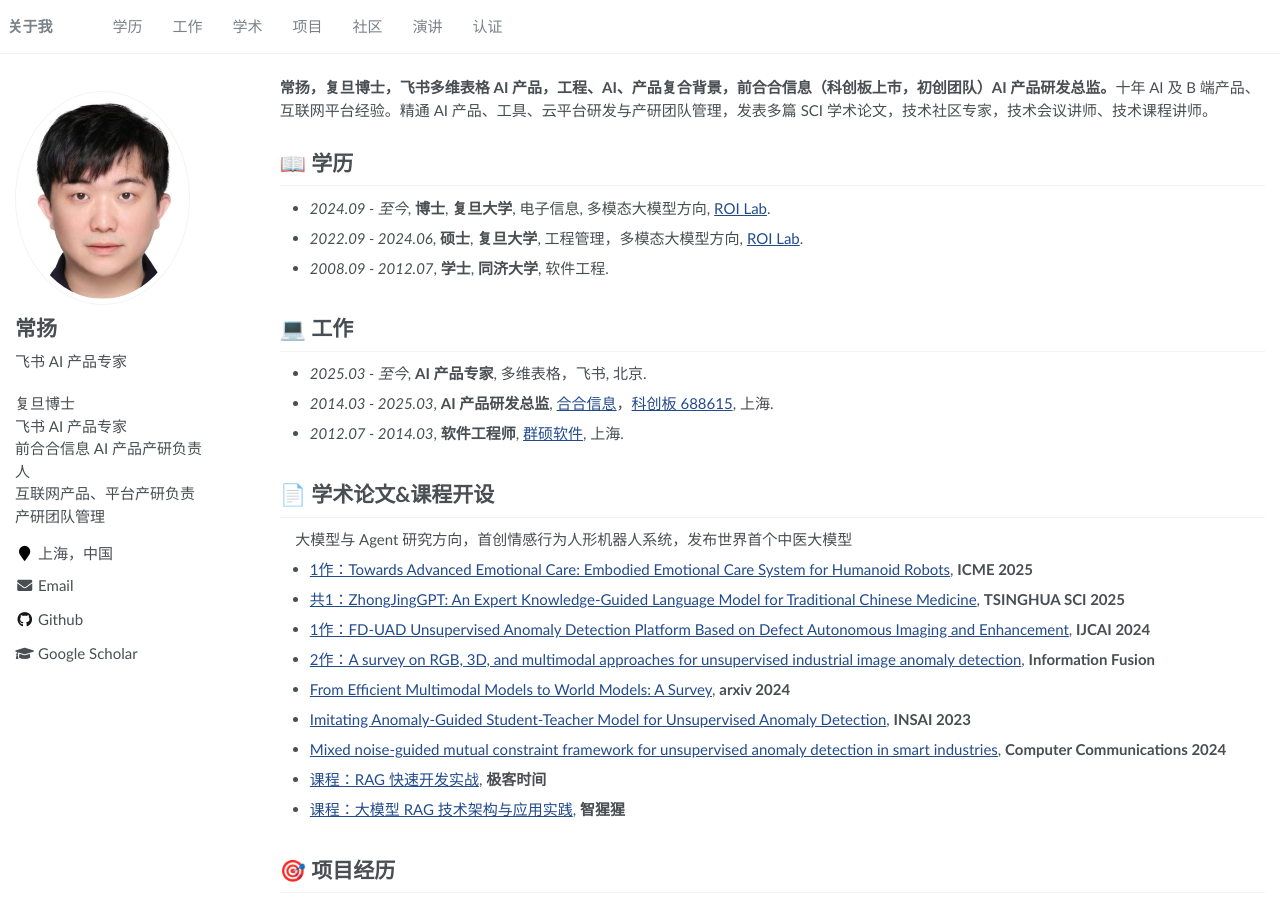
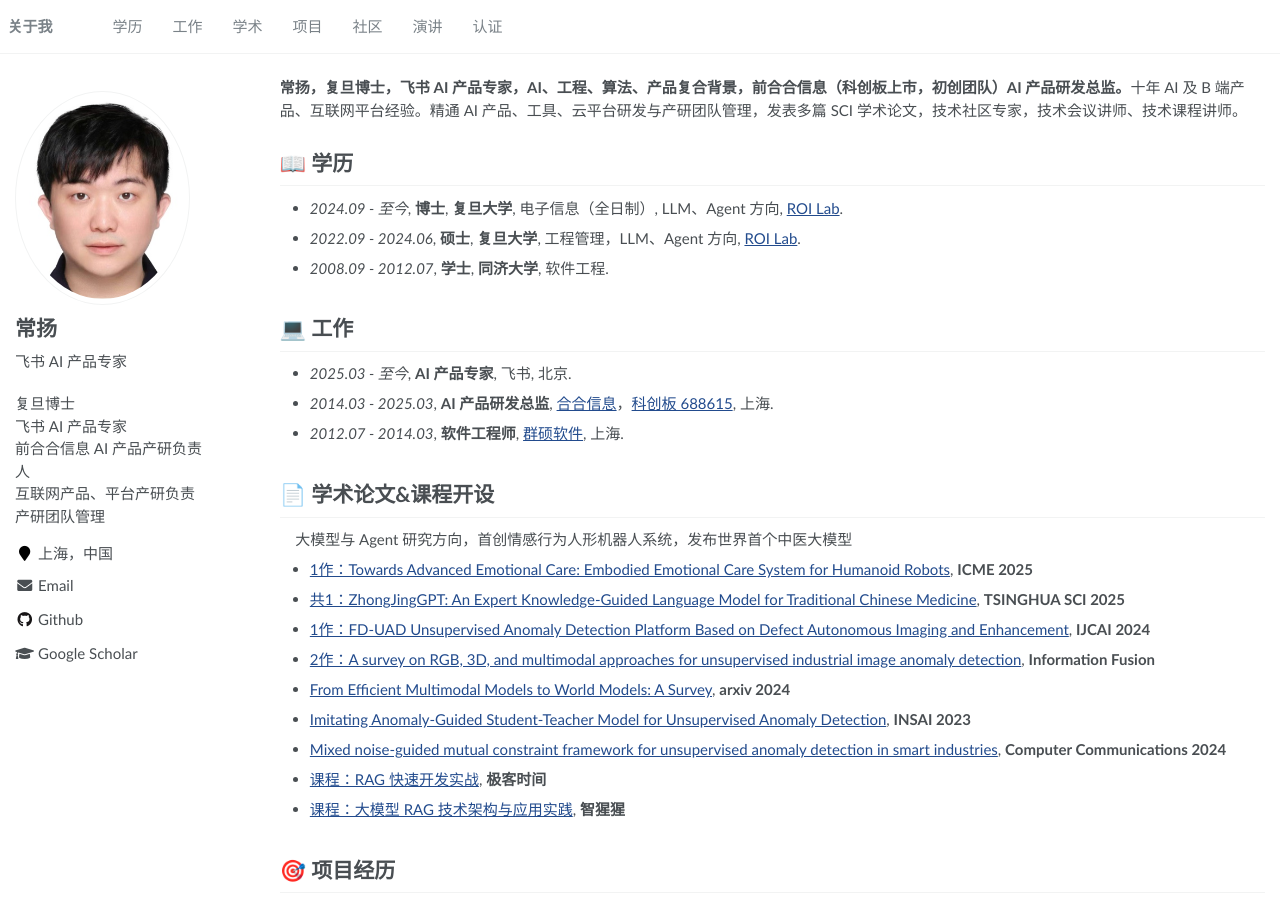
Before and after one commit to yangchangcy/yangchangcy.github.io, a Jekyll site: the page built from _pages/about.md, in a window 1280 px wide and 900 px high. Built offline with Jekyll 4.4.1, drawn with Linux system fonts in a browser that asks for light colours.

Commit message:
更新 about 简介与学历/工作:LLM、Agent 方向,电子信息(全日制),AI 产品专家口径
Co-Authored-By: Claude Opus 4.8 (1M context) <noreply@anthropic.com>

```diff
--- a/_pages/about.md
+++ b/_pages/about.md
@@ -17,21 +17,21 @@ redirect_from:
 
 <span class='anchor' id='about-me'></span>
 
-**常扬，复旦博士，飞书多维表格 AI 产品，工程、AI、产品复合背景，前合合信息（科创板上市，初创团队）AI 产品研发总监。**十年 AI 及 B 端产品、互联网平台经验。精通 AI 产品、工具、云平台研发与产研团队管理，发表多篇 SCI 学术论文，技术社区专家，技术会议讲师、技术课程讲师。
+**常扬，复旦博士，飞书 AI 产品专家，AI、工程、算法、产品复合背景，前合合信息（科创板上市，初创团队）AI 产品研发总监。**十年 AI 及 B 端产品、互联网平台经验。精通 AI 产品、工具、云平台研发与产研团队管理，发表多篇 SCI 学术论文，技术社区专家，技术会议讲师、技术课程讲师。
 
 <span class='anchor' id='education'></span>
 # 📖 学历
 
-- *2024.09 - 至今*, **博士**, **复旦大学**, 电子信息, 多模态大模型方向, [ROI Lab](https://www.fudanroilab.com/index.html).
+- *2024.09 - 至今*, **博士**, **复旦大学**, 电子信息（全日制）, LLM、Agent 方向, [ROI Lab](https://www.fudanroilab.com/index.html).
 
-- *2022.09 - 2024.06*, **硕士**, **复旦大学**, 工程管理，多模态大模型方向, [ROI Lab](https://www.fudanroilab.com/index.html).
+- *2022.09 - 2024.06*, **硕士**, **复旦大学**, 工程管理，LLM、Agent 方向, [ROI Lab](https://www.fudanroilab.com/index.html).
 
 - *2008.09 - 2012.07*, **学士**, **同济大学**, 软件工程.
 
 <span class='anchor' id='job'></span>
 # 💻 工作
 
-- *2025.03 - 至今*, **AI 产品专家**, 多维表格，飞书, 北京.
+- *2025.03 - 至今*, **AI 产品专家**, 飞书, 北京.
 
 - *2014.03 - 2025.03*, **AI 产品研发总监**, [合合信息](https://www.intsig.com/)，[科创板 688615](https://gushitong.baidu.com/stock/ab-688615), 上海.
 
```
